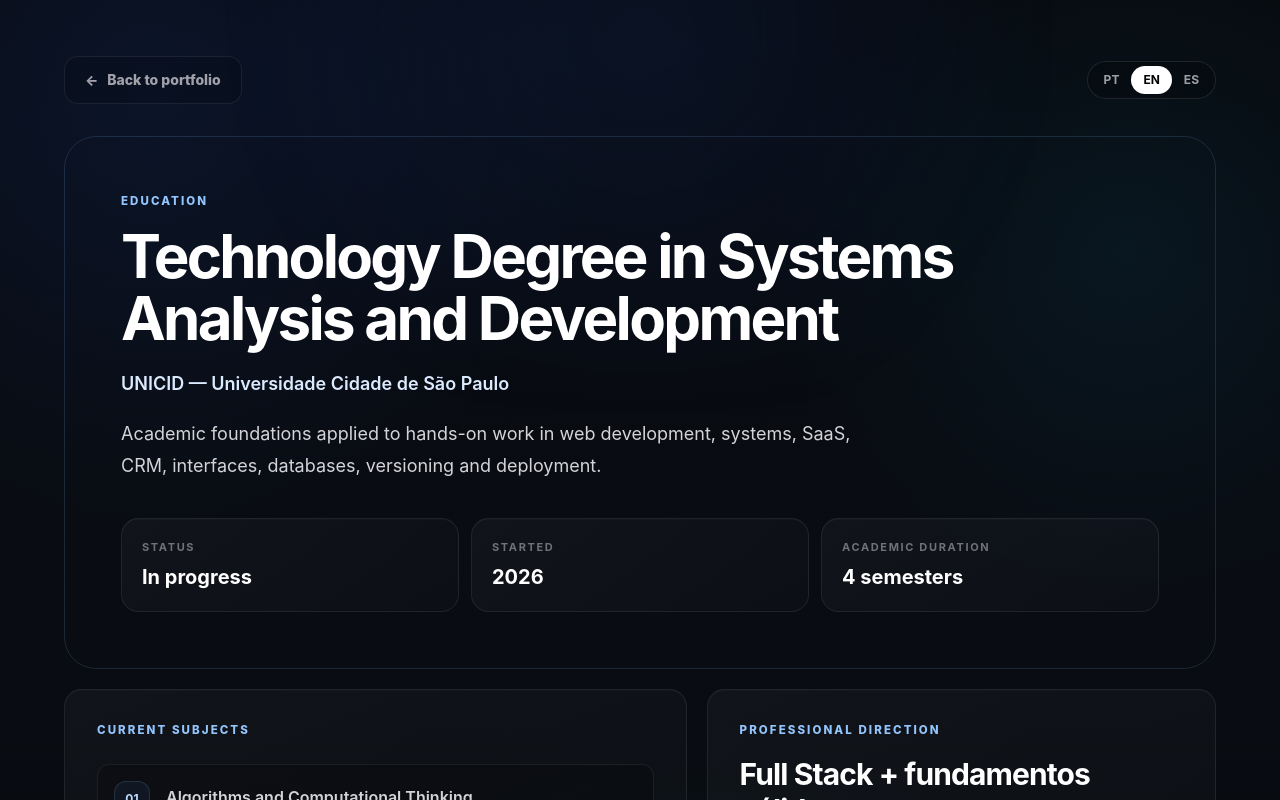
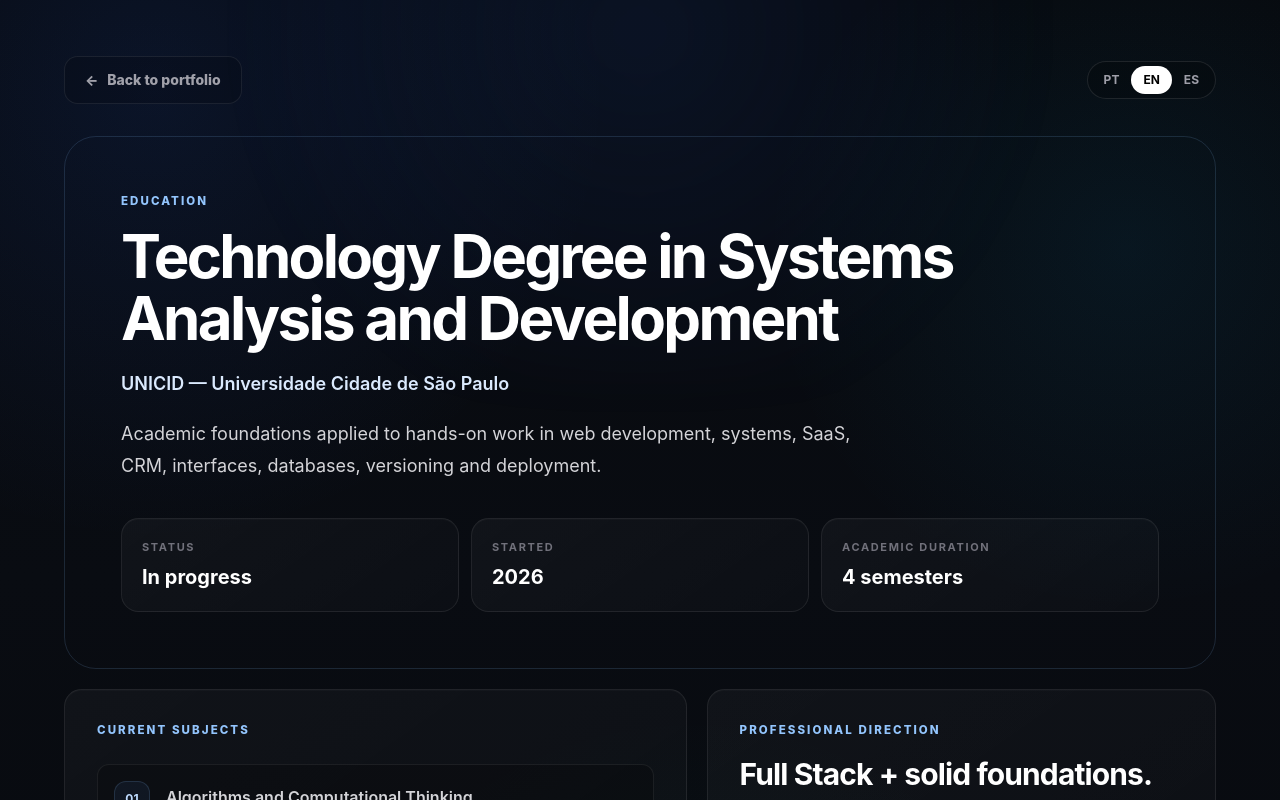
Before and after one commit to lucasnassuato2025-cloud/portfolio-lucas, a Next.js app: page /en/education in a window 1280 px wide. Shown: the top 800 px of the page. Built offline with nearby package versions, Linux system fonts and the light colour scheme.

Commit message:
fix: fully localize education heading

```diff
--- a/app/_components/education-page.tsx
+++ b/app/_components/education-page.tsx
@@ -1,6 +1,12 @@
 import Link from 'next/link'
 import { localeConfig, portfolioContent, type Locale } from '../portfolio-content'
 import { LanguageSwitcher } from './language-switcher'
+
+const directionHeadlines: Record<Locale, string> = {
+  pt: 'Full Stack + fundamentos sólidos.',
+  en: 'Full Stack + solid foundations.',
+  es: 'Full Stack + fundamentos sólidos.',
+}
 
 export function EducationPage({ locale }: { locale: Locale }) {
   const copy = portfolioContent[locale]
@@ -60,7 +66,7 @@ export function EducationPage({ locale }: { locale: Locale }) {
 
           <article className="surface-card p-6 sm:p-8">
             <p className="section-eyebrow">{page.directionTitle}</p>
-            <h2 className="mt-4 text-2xl font-bold tracking-[-0.03em] text-white sm:text-3xl">Full Stack + fundamentos sólidos.</h2>
+            <h2 className="mt-4 text-2xl font-bold tracking-[-0.03em] text-white sm:text-3xl">{directionHeadlines[locale]}</h2>
             <p className="mt-5 text-base leading-8 text-zinc-400">{page.directionBody}</p>
             <div className="mt-7 flex flex-wrap gap-2">
               {['Algorithms', 'Front-end', 'Database', 'Design', 'Software'].map((item) => (
```
